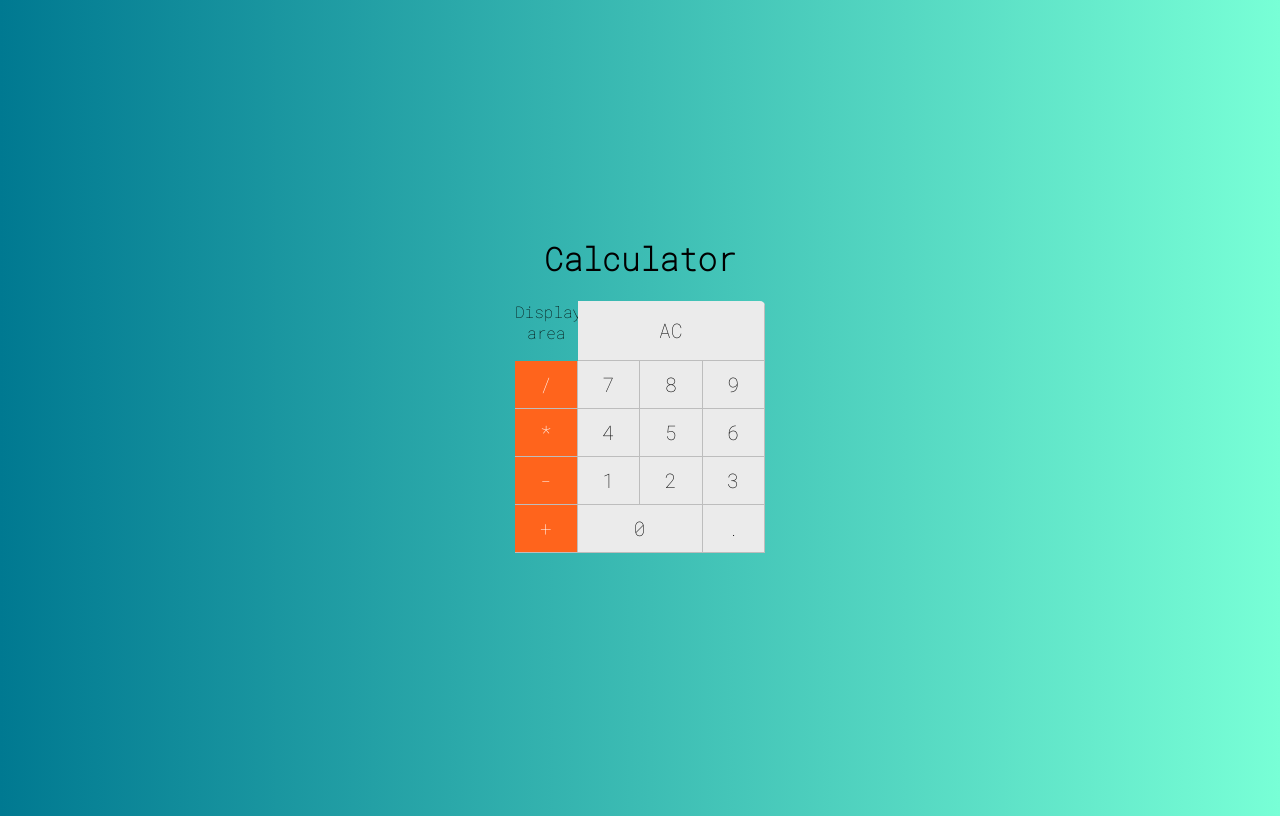
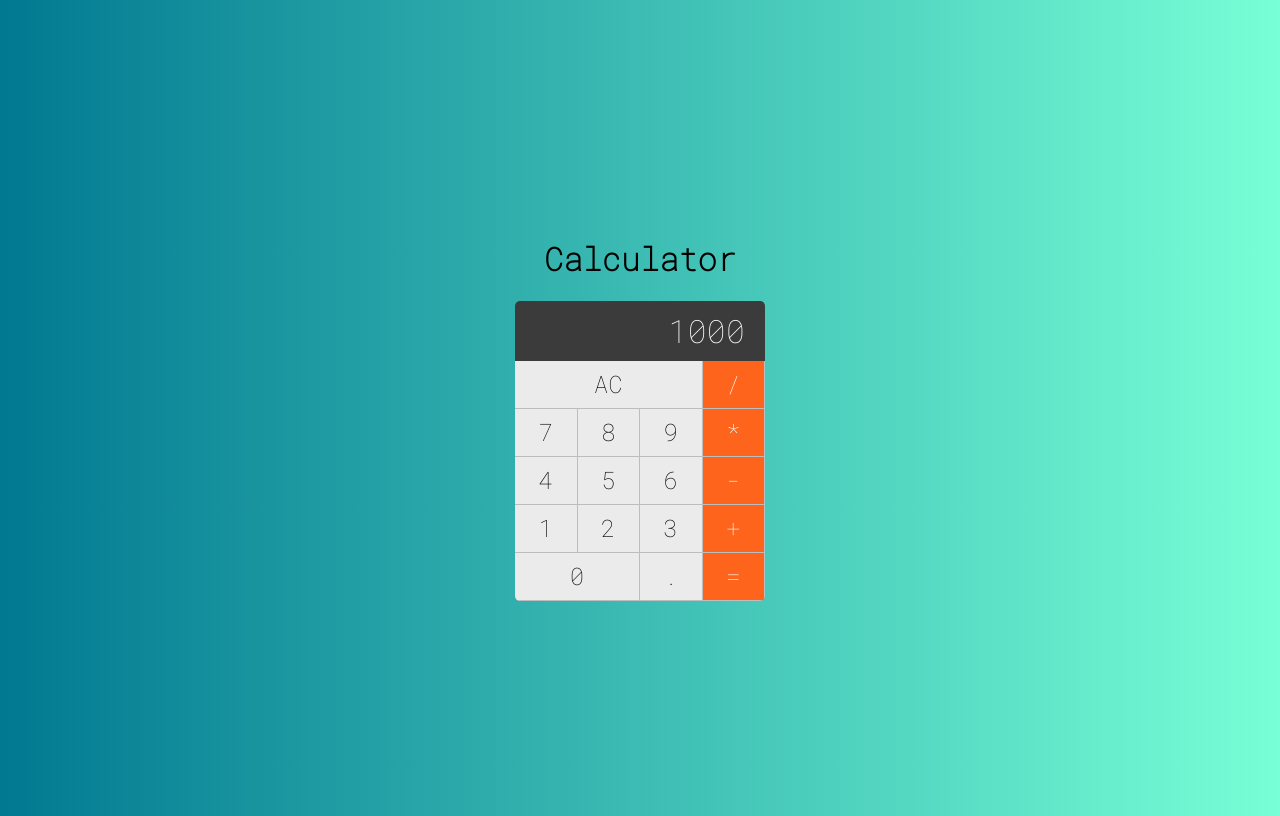
Before and after one commit to leo123nunes/vue_calculator, a Vue app: page / in a window 1280 px wide. Built offline with nearby package versions, Linux system fonts and the light colour scheme.

Commit message:
Styling the display

```diff
--- a/src/components/Button.vue
+++ b/src/components/Button.vue
@@ -30,7 +30,7 @@ button.button{
   border-left: none;
   border-top: none;
   color: rgb(0, 0, 0);
-  font-size: 20px;
+  font-size: 1.5em;
 }
 
 button.button:hover{
--- a/src/components/Display.vue
+++ b/src/components/Display.vue
@@ -1,15 +1,25 @@
 <template>
   <div class="display">
-      Display area
+      {{value}}
   </div>
 </template>
 
 <script>
 export default {
-
+  props: ['value']
 }
 </script>
 
 <style>
-
+.display{
+  grid-column: span 4;
+  background-color: rgb(59, 59, 59);
+  color: #fff;
+  display: flex;
+  justify-content: end;
+  align-items: center;
+  padding: 20px;
+  font-size: 2em;
+  overflow: hidden;
+}
 </style>
--- a/src/main/Calculator.vue
+++ b/src/main/Calculator.vue
@@ -1,6 +1,6 @@
 <template>
     <div class="calculator">
-        <Display></Display>
+        <Display value="1000"></Display>
         <Button label="AC" triple></Button>
         <Button label="/" operation></Button>
         <Button label="7"></Button>
@@ -17,6 +17,7 @@
         <Button label="+" operation></Button>
         <Button label="0" double></Button>
         <Button label="."></Button>
+        <Button label="=" operation></Button>
     </div>
 
 </template>
```
